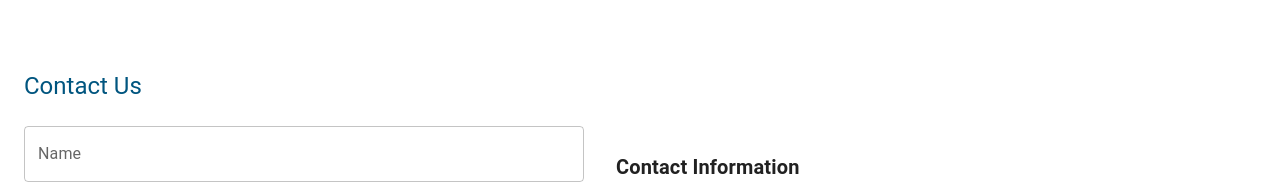
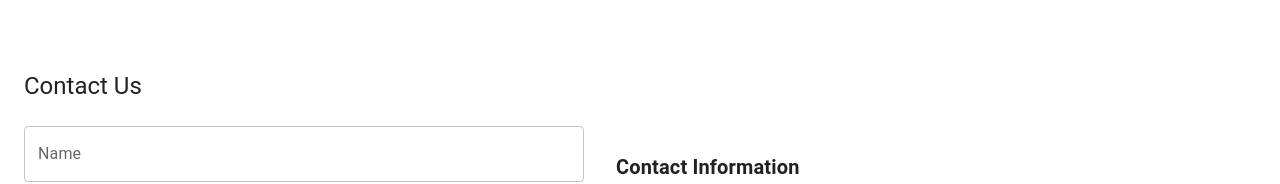
Before and after one commit to farhatzafar/whalewatch, a React (Vite) app in the folder quebec-whale-watch/: page /contact in a window 1280 px wide. Shown: the part 185-369 px from the top of the page. Built offline with nearby package versions, Linux system fonts and the light colour scheme.

Commit message:
change color title

```diff
--- a/quebec-whale-watch/src/pages/Contact.tsx
+++ b/quebec-whale-watch/src/pages/Contact.tsx
@@ -1,5 +1,5 @@
 import React, { useState } from 'react';
-import { TextField, Button, Typography, Box, Container, Grid } from '@mui/material';
+import { TextField, Button, Typography, Container, Grid } from '@mui/material';
 
 const Contact: React.FC = () => {
   const [formData, setFormData] = useState({
@@ -47,7 +47,7 @@ const Contact: React.FC = () => {
       <Grid container spacing={4}>
         {/* Left Section: Contact Form */}
         <Grid item xs={12} md={6}>
-          <Typography variant="h5" gutterBottom sx={{ marginTop: '20%', color: '#00557f'}}>
+          <Typography variant="h5" gutterBottom sx={{ marginTop: '20%'}}>
             Contact Us
           </Typography>
 
```
